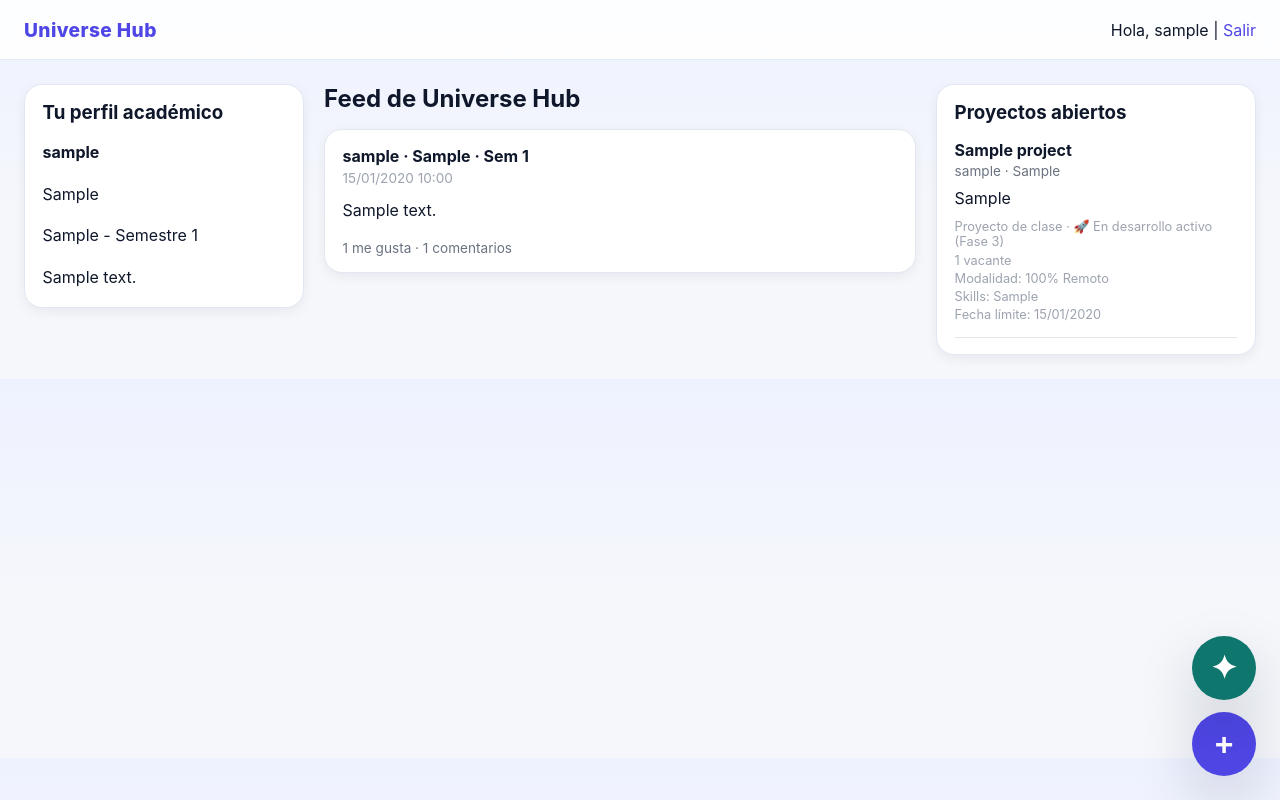
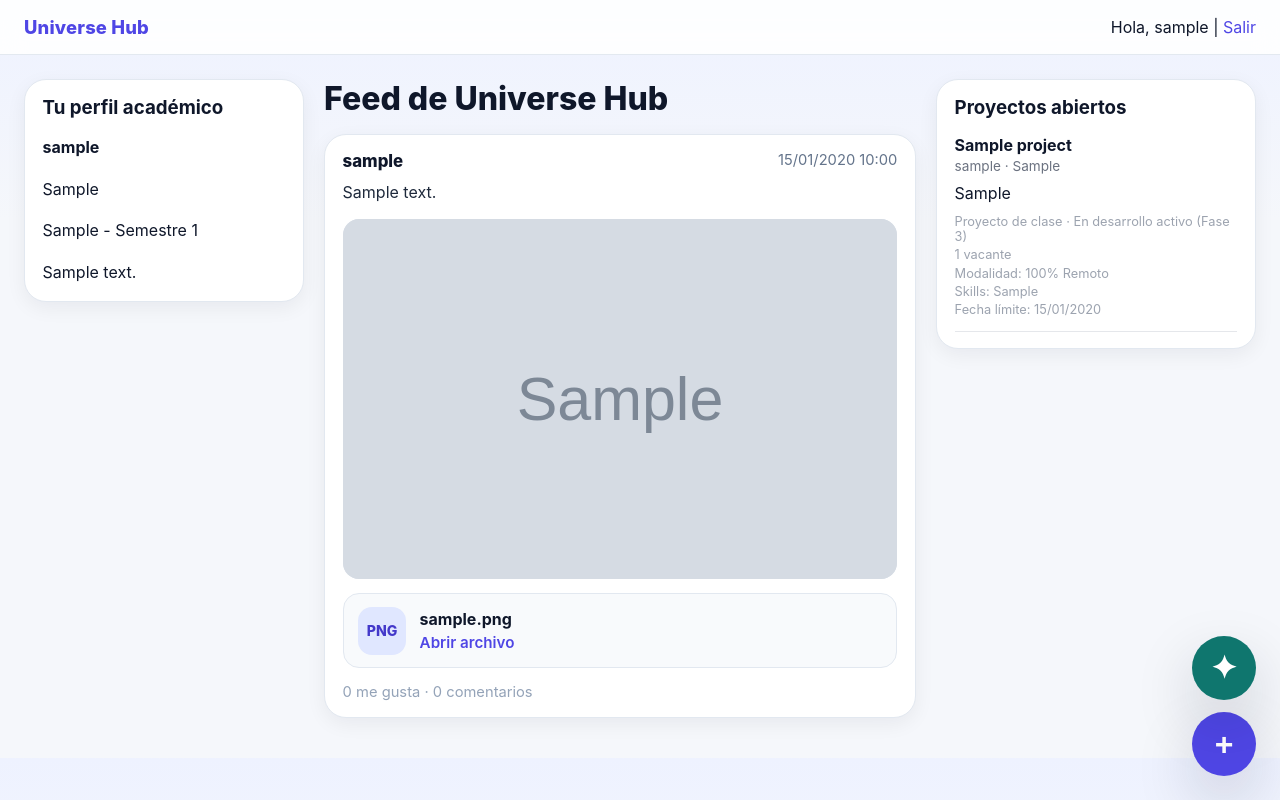
Before and after one commit to Chumleee/U_Hub, a Django app: page / in a window 1280 px wide. Run offline with Django 4.2, Linux system fonts and the light colour scheme; a user stored in the database is signed in; tables that the repository leaves empty hold one stand-in row (values such as "Sample post"); grey boxes marked "Sample" are stand-in pictures.

Commit message:
Adjuntar archios de texto o imagenes a los posts

```diff
--- a/universe_hub/posts/forms.py
+++ b/universe_hub/posts/forms.py
@@ -5,17 +5,40 @@
 class PostForm(forms.ModelForm):
     class Meta:
         model = Post
-        fields = ['content']
+        fields = ['content', 'image', 'attachment']
         labels = {
             'content': 'Contenido del post',
+            'image': 'Agregar imagen',
+            'attachment': 'Agregar archivo',
         }
         widgets = {
             'content': forms.Textarea(attrs={
-                'rows': 6,
-                'placeholder': 'Comparte una idea, avance o solicitud académica...',
-                'class': 'post-modal-textarea',
+                'class': 'post-input',
+                'rows': 4,
+                'placeholder': '¿Qué quieres compartir hoy?'
+            }),
+            'image': forms.ClearableFileInput(attrs={
+                'class': 'post-file-input',
+                'accept': 'image/*'
+            }),
+            'attachment': forms.ClearableFileInput(attrs={
+                'class': 'post-file-input',
+                'accept': '.pdf,.txt,.doc,.docx'
             }),
         }
+
+    def clean(self):
+        cleaned_data = super().clean()
+        content = cleaned_data.get('content')
+        image = cleaned_data.get('image')
+        attachment = cleaned_data.get('attachment')
+
+        if not content and not image and not attachment:
+            raise forms.ValidationError(
+                'La publicación debe tener texto, una imagen o un archivo.'
+            )
+
+        return cleaned_data
 
 
 CAREER_CHOICES = [
--- a/universe_hub/static/styles.css
+++ b/universe_hub/static/styles.css
@@ -4,6 +4,7 @@
 
 :root {
     --bg: #f5f7fb;
+    --bg-top: #eef2ff;
     --surface: #ffffff;
     --surface-soft: #f8fafc;
     --border: #e2e8f0;
@@ -15,19 +16,20 @@
     --secondary: #0f766e;
     --secondary-hover: #115e59;
     --danger: #dc2626;
-    --shadow-sm: 0 4px 12px rgba(15, 23, 42, 0.06);
-    --shadow-md: 0 12px 30px rgba(15, 23, 42, 0.10);
+    --shadow-sm: 0 6px 20px rgba(15, 23, 42, 0.06);
+    --shadow-md: 0 16px 34px rgba(15, 23, 42, 0.10);
     --shadow-lg: 0 24px 60px rgba(15, 23, 42, 0.18);
     --radius-sm: 10px;
     --radius-md: 14px;
-    --radius-lg: 18px;
+    --radius-lg: 20px;
 }
 
-html, body {
+html,
+body {
     margin: 0;
     padding: 0;
     font-family: Inter, system-ui, -apple-system, BlinkMacSystemFont, "Segoe UI", sans-serif;
-    background: linear-gradient(180deg, #eef2ff 0%, var(--bg) 220px);
+    background: linear-gradient(180deg, var(--bg-top) 0%, var(--bg) 220px);
     color: var(--text);
 }
 
@@ -59,16 +66,16 @@
     display: flex;
     justify-content: space-between;
     align-items: center;
-    padding: 1.1rem 1.5rem;
+    padding: 1rem 1.5rem;
     background: rgba(255, 255, 255, 0.88);
     backdrop-filter: blur(12px);
-    border-bottom: 1px solid rgba(226, 232, 240, 0.9);
+    border-bottom: 1px solid rgba(226, 232, 240, 0.95);
 }
 
 .logo {
-    font-size: 1.2rem;
+    font-size: 1.15rem;
     font-weight: 800;
-    letter-spacing: 0.02em;
+    letter-spacing: 0.01em;
     color: var(--primary);
 }
 
@@ -82,12 +89,20 @@
     align-items: start;
 }
 
+.feed h2 {
+    margin-bottom: 1rem;
+    font-size: 2rem;
+    font-weight: 800;
+    color: var(--text);
+}
+
 .post-card {
     background: var(--surface);
     border: 1px solid var(--border);
-    border-radius: var(--radius-lg);
+    border-radius: 22px;
     padding: 1rem 1.1rem;
     box-shadow: var(--shadow-sm);
+    margin-bottom: 1rem;
 }
 
 .user-info {
@@ -356,6 +378,105 @@
     color: var(--text);
 }
 
+.post-header {
+    display: flex;
+    justify-content: space-between;
+    align-items: flex-start;
+    gap: 1rem;
+    margin-bottom: 0.55rem;
+}
+
+.post-author {
+    font-size: 1.05rem;
+    font-weight: 800;
+    color: var(--text);
+    line-height: 1.2;
+}
+
+.post-date {
+    font-size: 0.92rem;
+    color: var(--muted);
+    white-space: nowrap;
+}
+
+.post-content {
+    margin: 0.2rem 0 0.85rem 0;
+    font-size: 1rem;
+    color: #1e293b;
+    white-space: pre-wrap;
+    word-break: break-word;
+}
+
+.post-image-wrapper {
+    width: 100%;
+    margin-top: 0.7rem;
+    border-radius: 16px;
+    overflow: hidden;
+    background: #e2e8f0;
+}
+
+.post-image {
+    width: 100%;
+    max-height: 360px;
+    object-fit: cover;
+    display: block;
+}
+
+.post-attachment {
+    margin-top: 0.85rem;
+    display: flex;
+    align-items: center;
+    gap: 0.85rem;
+    padding: 0.8rem 0.9rem;
+    border: 1px solid #e2e8f0;
+    border-radius: 16px;
+    background: #f8fafc;
+}
+
+.post-attachment-badge {
+    min-width: 48px;
+    height: 48px;
+    display: inline-flex;
+    align-items: center;
+    justify-content: center;
+    border-radius: 14px;
+    background: #e0e7ff;
+    color: #4338ca;
+    font-weight: 800;
+    font-size: 0.88rem;
+    flex-shrink: 0;
+}
+
+.post-attachment-info {
+    display: flex;
+    flex-direction: column;
+    gap: 0.2rem;
+    min-width: 0;
+}
+
+.post-attachment-info strong {
+    font-size: 1rem;
+    color: var(--text);
+    word-break: break-word;
+}
+
+.post-attachment-info a {
+    color: var(--primary);
+    text-decoration: none;
+    font-weight: 600;
+    font-size: 0.95rem;
+}
+
+.post-attachment-info a:hover {
+    text-decoration: underline;
+}
+
+.post-meta {
+    margin-top: 0.9rem;
+    font-size: 0.92rem;
+    color: var(--muted-2);
+}
+
 ::-webkit-scrollbar {
     width: 10px;
 }
--- a/universe_hub/templates/home.html
+++ b/universe_hub/templates/home.html
@@ -37,24 +37,37 @@
             <h2>Feed de Universe Hub</h2>
 
             {% for post in posts %}
-                <div class="post-card" style="margin-top: 1rem;">
-                    <div class="user-info">
-                        {{ post.author.username }} · {{ post.author.major }} · Sem {{ post.author.semester }}
+                <article class="post-card">
+                    <div class="post-header">
+                        <div class="post-author">{{ post.author.username }}</div>
+                        <div class="post-date">{{ post.created_at|date:"d/m/Y H:i" }}</div>
                     </div>
 
-                    <div style="font-size: 0.85rem; color: #9ca3af; margin-top: 0.25rem;">
-                        {{ post.created_at|date:"d/m/Y H:i" }}
-                    </div>
+                    {% if post.content %}
+                        <p class="post-content">{{ post.content }}</p>
+                    {% endif %}
 
-                    <p style="margin-top: 0.75rem;">{{ post.content }}</p>
+                    {% if post.image %}
+                        <div class="post-image-wrapper">
+                            <img src="{{ post.image.url }}" alt="Imagen de la publicación" class="post-image">
+                        </div>
+                    {% endif %}
 
-                    <div style="margin-top: 0.75rem; font-size: 0.85rem; color: #6b7280;">
-                        {{ post.likes.count }} me gusta · {{ post.comments.count }} comentarios
-                    </div>
-                </div>
+                    {% if post.attachment %}
+                        <div class="post-attachment">
+                            <span class="post-attachment-badge">{{ post.attachment_extension|upper }}</span>
+                            <div class="post-attachment-info">
+                                <strong>{{ post.attachment_name }}</strong>
+                                <a href="{{ post.attachment.url }}" target="_blank" rel="noopener noreferrer">Abrir archivo</a>
+                            </div>
+                        </div>
+                    {% endif %}
+
+    <div class="post-meta">0 me gusta · 0 comentarios</div>
+</article>
             {% empty %}
-                <div class="post-card" style="margin-top: 1rem;">
-                    <p>No hay publicaciones todavía. Crea tu primer post académico.</p>
+                <div class="post-card">
+                    <p>Aún no hay publicaciones.</p>
                 </div>
             {% endfor %}
         </div>
@@ -117,25 +130,44 @@
             <h3>Crear publicación</h3>
             <button id="closePostModal" class="post-modal-close" type="button">&times;</button>
         </div>
-
-        <form method="post" class="post-modal-form">
+        <form method="post" enctype="multipart/form-data" class="post-modal-form">
             {% csrf_token %}
+            <input type="hidden" name="create_post" value="1">
 
             <div class="post-modal-user">
                 Publicando como <strong>{{ request.user.username }}</strong>
             </div>
 
-            {{ post_form.content }}
-
-            {% if post_form.content.errors %}
+            {% if post_form.non_field_errors %}
                 <div class="post-form-error">
-                    {{ post_form.content.errors }}
+                    {{ post_form.non_field_errors }}
                 </div>
             {% endif %}
 
-            <button type="submit" name="create_post" value="1" class="post-submit-btn">
-                Publicar
-            </button>
+            <div class="form-field">
+                {{ post_form.content }}
+                {% if post_form.content.errors %}
+                    <div class="post-form-error">{{ post_form.content.errors }}</div>
+                {% endif %}
+            </div>
+
+            <div class="form-field">
+                <label for="{{ post_form.image.id_for_label }}">Agregar imagen</label>
+                {{ post_form.image }}
+                {% if post_form.image.errors %}
+                    <div class="post-form-error">{{ post_form.image.errors }}</div>
+                {% endif %}
+            </div>
+
+            <div class="form-field">
+                <label for="{{ post_form.attachment.id_for_label }}">Agregar archivo</label>
+                {{ post_form.attachment }}
+                {% if post_form.attachment.errors %}
+                    <div class="post-form-error">{{ post_form.attachment.errors }}</div>
+                {% endif %}
+            </div>
+
+            <button type="submit" class="post-submit-btn">Publicar</button>
         </form>
     </div>
 
--- a/universe_hub/universe_hub/settings.py
+++ b/universe_hub/universe_hub/settings.py
@@ -166,6 +166,9 @@
 # Indica a dónde ir tras un login exitoso
 LOGIN_REDIRECT_URL = 'home'
 
+MEDIA_URL = '/media/'
+MEDIA_ROOT = BASE_DIR / 'media'
+
 # Parche de compatibilidad para MariaDB 10.4 y XAMPP
 from django.db.backends.mysql.features import DatabaseFeatures
 
--- a/universe_hub/universe_hub/urls.py
+++ b/universe_hub/universe_hub/urls.py
@@ -16,13 +16,14 @@
 """
 from django.contrib import admin
 from django.urls import path, include
+from django.conf import settings
+from django.conf.urls.static import static
 
 urlpatterns = [
-   path('admin/', admin.site.urls),
-
-    # CAMBIA ESTA LÍNEA: Debe apuntar a allauth.urls
+    path('admin/', admin.site.urls),
     path('accounts/', include('allauth.urls')),
-
-    # DEJA ESTA LÍNEA SOLO UNA VEZ:
     path('', include('users.urls')),
 ]
+
+if settings.DEBUG:
+    urlpatterns += static(settings.MEDIA_URL, document_root=settings.MEDIA_ROOT)
--- a/universe_hub/users/views.py
+++ b/universe_hub/users/views.py
@@ -3,6 +3,8 @@
 from django.contrib.auth.decorators import login_required
 
 from .forms import StudentUserCreationForm
+from .models import StudentUser
+
 from posts.models import Post, Project
 from posts.forms import PostForm, ProjectForm
 
@@ -22,37 +24,31 @@
 
 @login_required
 def home(request):
+    post_form = PostForm()
+    project_form = ProjectForm()
+
     if request.method == 'POST':
-        if 'create_project' in request.POST:
-            project_form = ProjectForm(request.POST)
-            post_form = PostForm()
-
-            if project_form.is_valid():
-                project = project_form.save(commit=False)
-                project.owner = request.user
-                project.save()
-                return redirect('home')
-
-        elif 'create_post' in request.POST:
-            post_form = PostForm(request.POST)
-            project_form = ProjectForm()
-
+        if 'create_post' in request.POST:
+            post_form = PostForm(request.POST, request.FILES)
             if post_form.is_valid():
                 post = post_form.save(commit=False)
                 post.author = request.user
                 post.save()
                 return redirect('home')
 
-        else:
-            post_form = PostForm()
-            project_form = ProjectForm()
-
-    else:
-        post_form = PostForm()
-        project_form = ProjectForm()
+        elif 'create_project' in request.POST:
+            project_form = ProjectForm(request.POST)
+            if project_form.is_valid():
+                project = project_form.save(commit=False)
+                project.owner = request.user
+                project.save()
+                project_form.save_m2m()
+                return redirect('home')
 
     posts = Post.objects.select_related('author').order_by('-created_at')[:20]
-    projects = Project.objects.select_related('owner').filter(status='open').order_by('-created_at')[:10]
+    projects = Project.objects.select_related('owner').filter(
+        status='open'
+    ).order_by('-created_at')[:10]
 
     return render(request, 'home.html', {
         'post_form': post_form,
```
Also changed, not shown: other parts of universe_hub/static/styles.css (+34 -12 lines), universe_hub/posts/models.py (+56 -26 lines), universe_hub/media/posts/images/Captura_desde_2026-01-06_20-52-47.png (added), universe_hub/media/posts/images/Photo_from_2026-03-23_17-26-28.394857.jpeg (added), universe_hub/media/posts/images/logo.jpeg (added), universe_hub/posts/migrations/0003_alter_like_options_alter_post_options_and_more.py (added), 3 other files.
